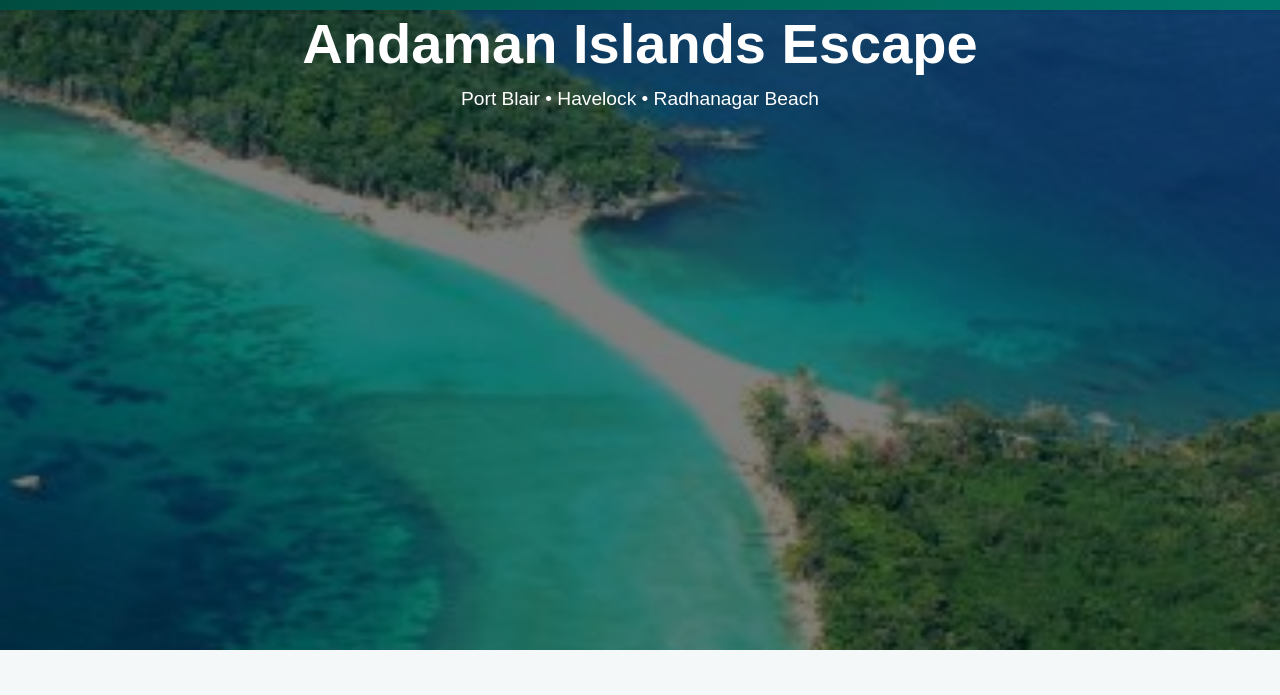
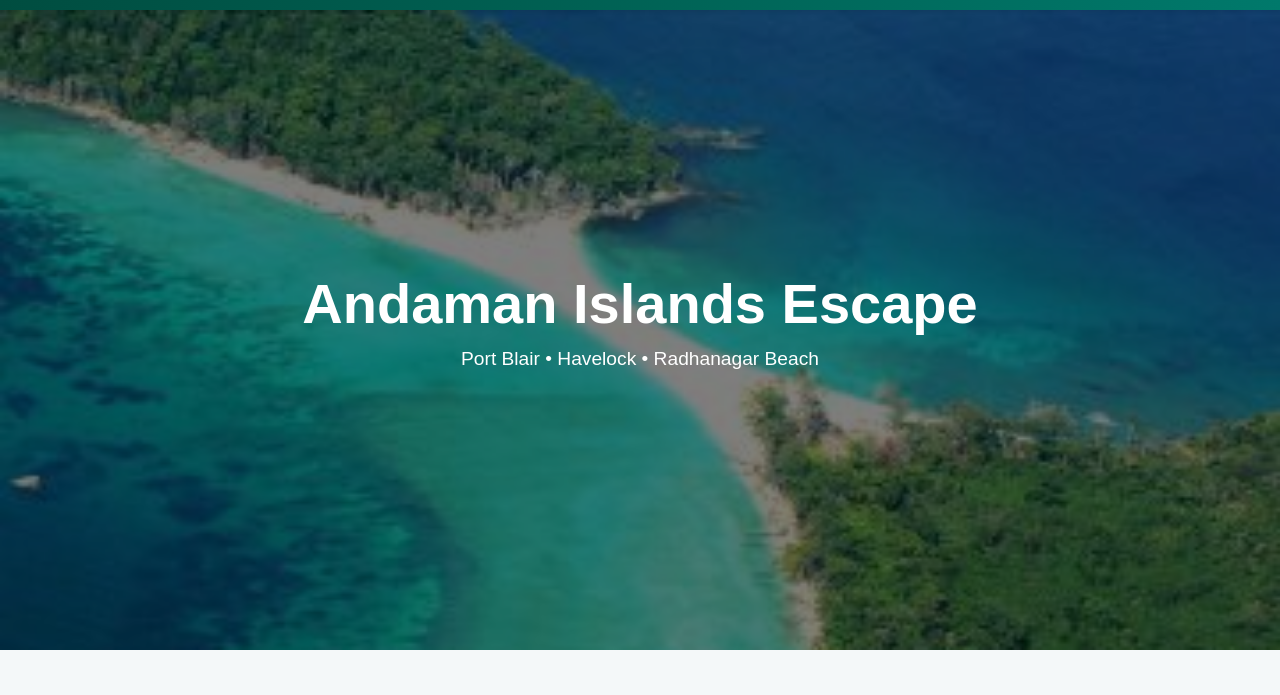
Before and after one commit to Janvi181201/travel, a plain HTML site: page andaman.html in a window 1280 px wide. Shown: the part 91-786 px from the top of the page. Drawn offline with Linux system fonts and the light colour scheme; files that its build step writes are made by us from their sources.

Commit message:
changed on 15-11-25

```diff
--- a/andaman.html
+++ b/andaman.html
@@ -15,7 +15,7 @@
       height: 80vh;
       background: url('img/andaman.jpg') center center/cover no-repeat;
       display: flex;
-      align-items: right;
+      align-items: center;
       justify-content: center;
       color: white;
     }
```
